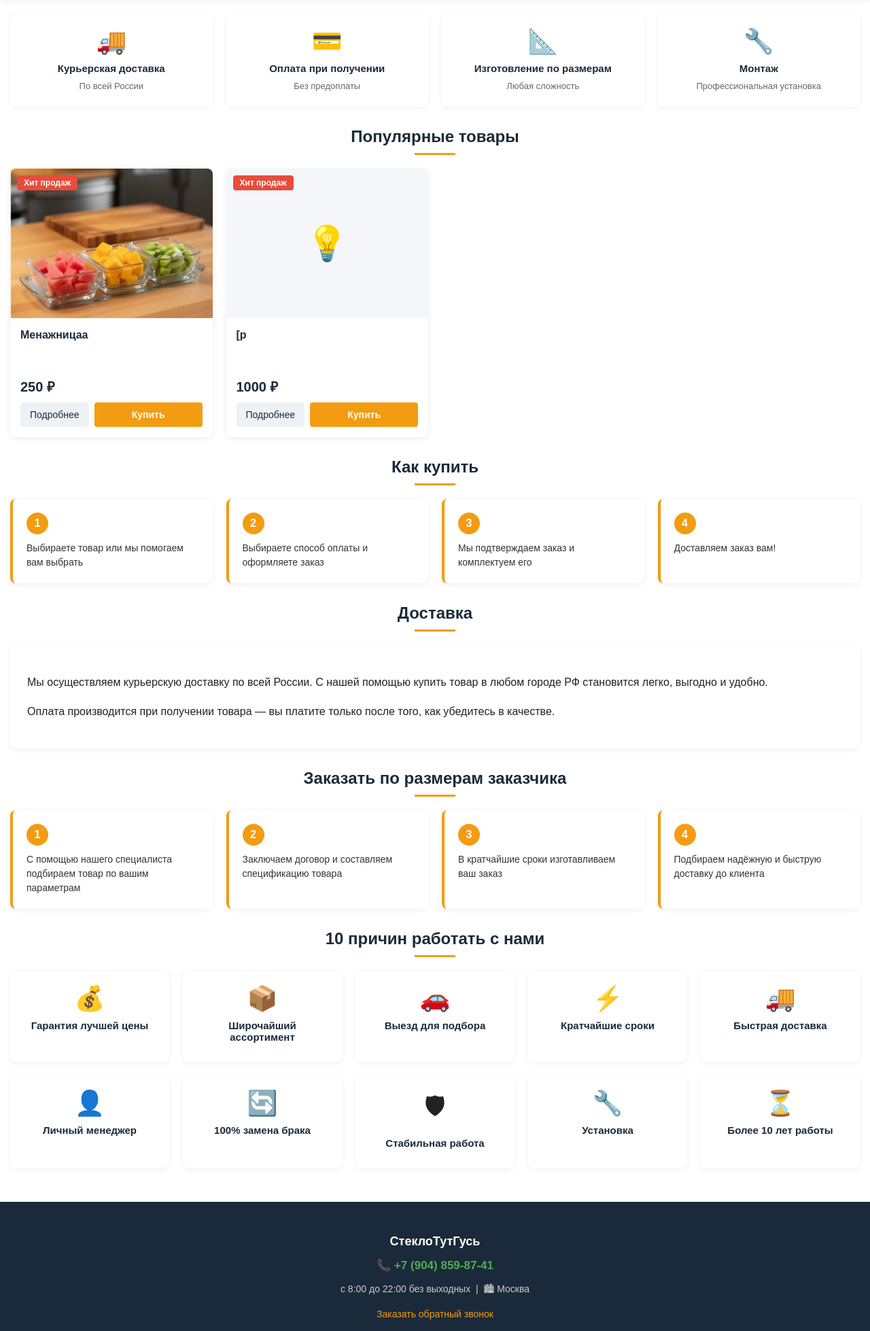
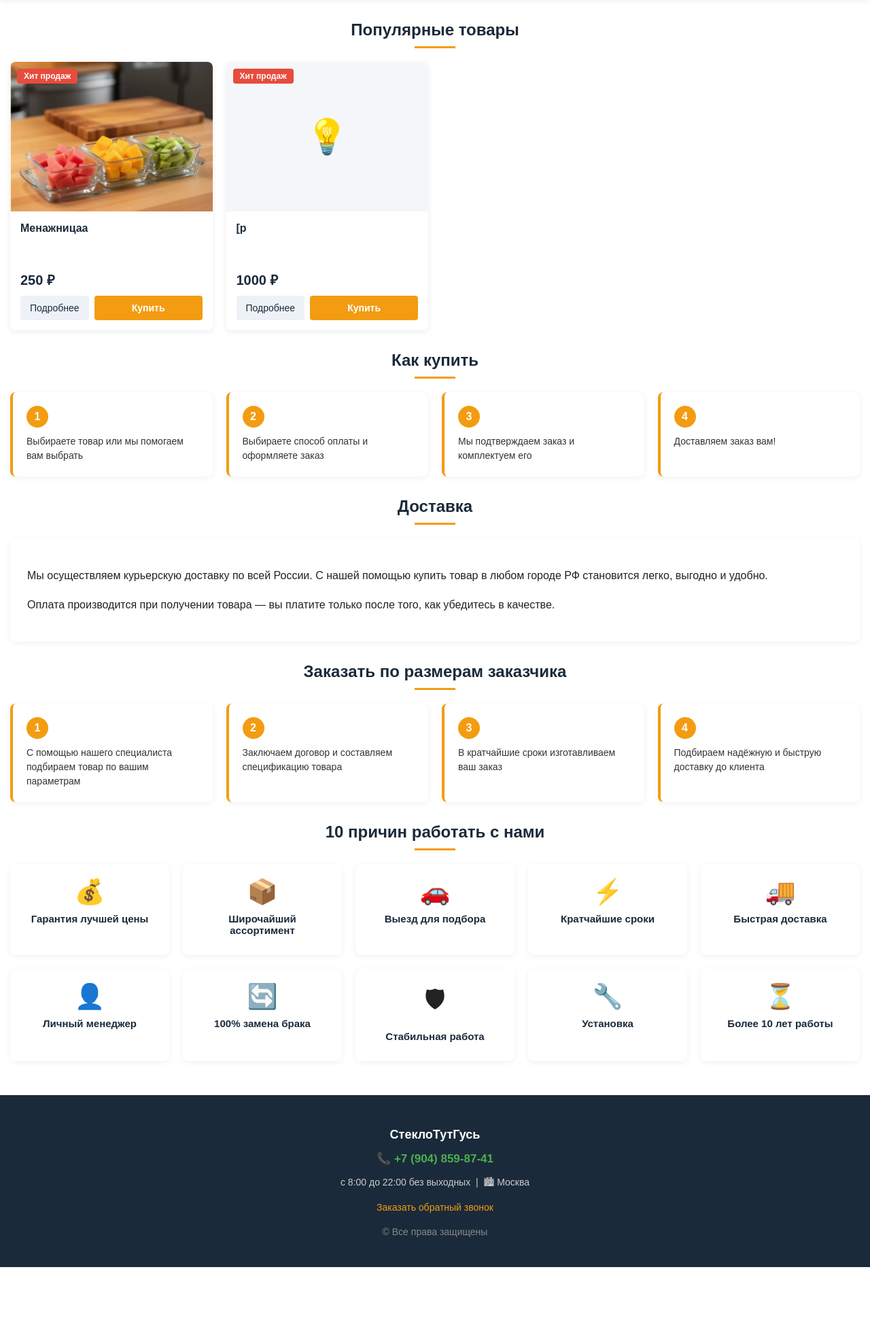
Before and after one commit to Egor27233/mysite, a Flask app: page / in a window 1280 px wide. Shown: the part 105-2063 px from the top of the page at 68% size. After the commit the page ends 1969 px from the top, so only its background shows below. Run offline with Flask 3, Linux system fonts and the light colour scheme.

Commit message:
Убрал блок с карточками преимуществ

```diff
--- a/templates/index.html
+++ b/templates/index.html
@@ -1,13 +1,7 @@
 {% extends 'base.html' %}
 {% block content %}
 
-<div class="features">
-    <div class="feature"><div class="icon">🚚</div><h4>Курьерская доставка</h4><p>По всей России</p></div>
-    <div class="feature"><div class="icon">💳</div><h4>Оплата при получении</h4><p>Без предоплаты</p></div>
-    <div class="feature"><div class="icon">📐</div><h4>Изготовление по размерам</h4><p>Любая сложность</p></div>
-    <div class="feature"><div class="icon">🔧</div><h4>Монтаж</h4><p>Профессиональная установка</p></div>
-</div>
-
+<!-- Популярные товары -->
 <h2 class="section-title">Популярные товары</h2>
 
 {% if popular %}
@@ -46,6 +40,7 @@
     <p style="text-align:center; color:#999;">В каталоге пока нет товаров. Добавьте их в админке.</p>
 {% endif %}
 
+<!-- Как купить -->
 <h2 class="section-title">Как купить</h2>
 <div class="steps">
     <div class="step"><div class="num">1</div><p>Выбираете товар или мы помогаем вам выбрать</p></div>
@@ -54,12 +49,14 @@
     <div class="step"><div class="num">4</div><p>Доставляем заказ вам!</p></div>
 </div>
 
+<!-- Доставка -->
 <h2 class="section-title">Доставка</h2>
 <div style="background:#fff; padding:25px; border-radius:8px; box-shadow:0 2px 8px rgba(0,0,0,0.06); line-height:1.7;">
     <p>Мы осуществляем курьерскую доставку по всей России. С нашей помощью купить товар в любом городе РФ становится легко, выгодно и удобно.</p>
     <p>Оплата производится при получении товара — вы платите только после того, как убедитесь в качестве.</p>
 </div>
 
+<!-- Заказать по размерам -->
 <h2 class="section-title">Заказать по размерам заказчика</h2>
 <div class="steps">
     <div class="step"><div class="num">1</div><p>С помощью нашего специалиста подбираем товар по вашим параметрам</p></div>
@@ -68,6 +65,7 @@
     <div class="step"><div class="num">4</div><p>Подбираем надёжную и быструю доставку до клиента</p></div>
 </div>
 
+<!-- 10 причин -->
 <h2 class="section-title">10 причин работать с нами</h2>
 <div class="features">
     <div class="feature"><div class="icon">💰</div><h4>Гарантия лучшей цены</h4></div>
@@ -82,6 +80,7 @@
     <div class="feature"><div class="icon">⏳</div><h4>Более 10 лет работы</h4></div>
 </div>
 
+<!-- Модалка заказа -->
 <div class="modal-bg" id="orderModal">
     <div class="modal">
         <button class="close" onclick="closeOrderModal()">&times;</button>
```
Also changed, not shown: instance/site.db.
